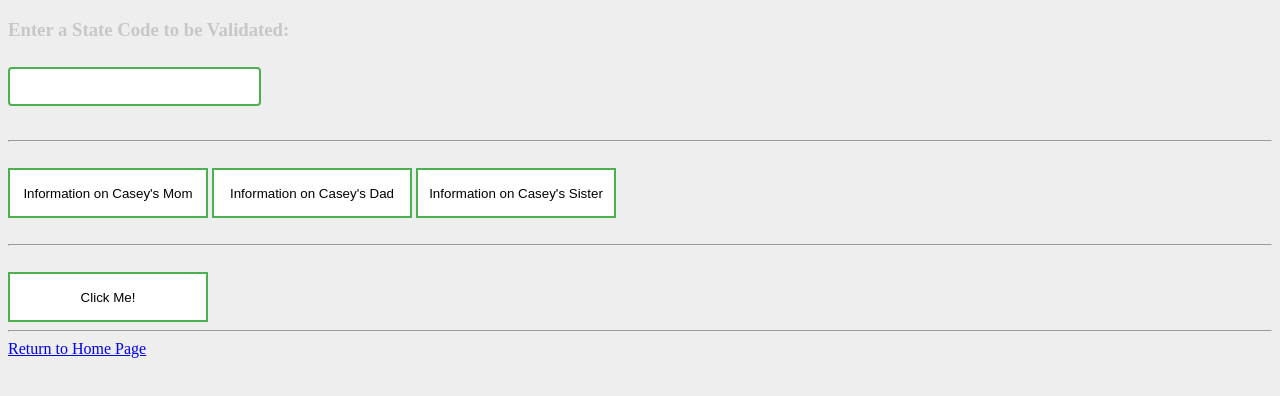
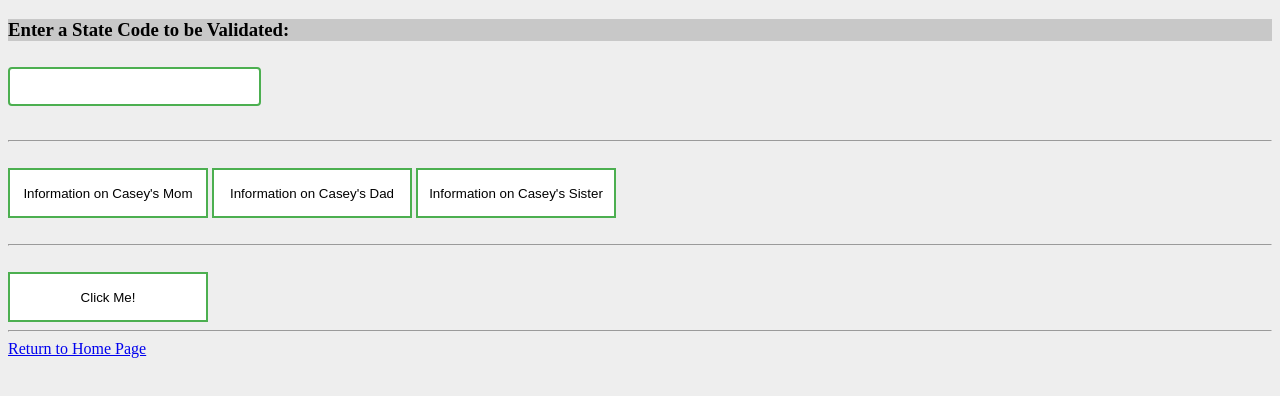
Before and after one commit to caseymrobinson/codetopicfluency.github.io, a plain HTML site: page topic2.html in a window 1280 px wide. Drawn offline with Linux system fonts and the light colour scheme.

Commit message:
Update style.css

```diff
--- a/style.css
+++ b/style.css
@@ -24,7 +24,7 @@
 }
 
 #header {
-	color: rgba(85, 85, 85,0.25);
+	background-color: rgba(85, 85, 85,0.25);
 }
 #stateError {
 	visibility: hidden;
```
